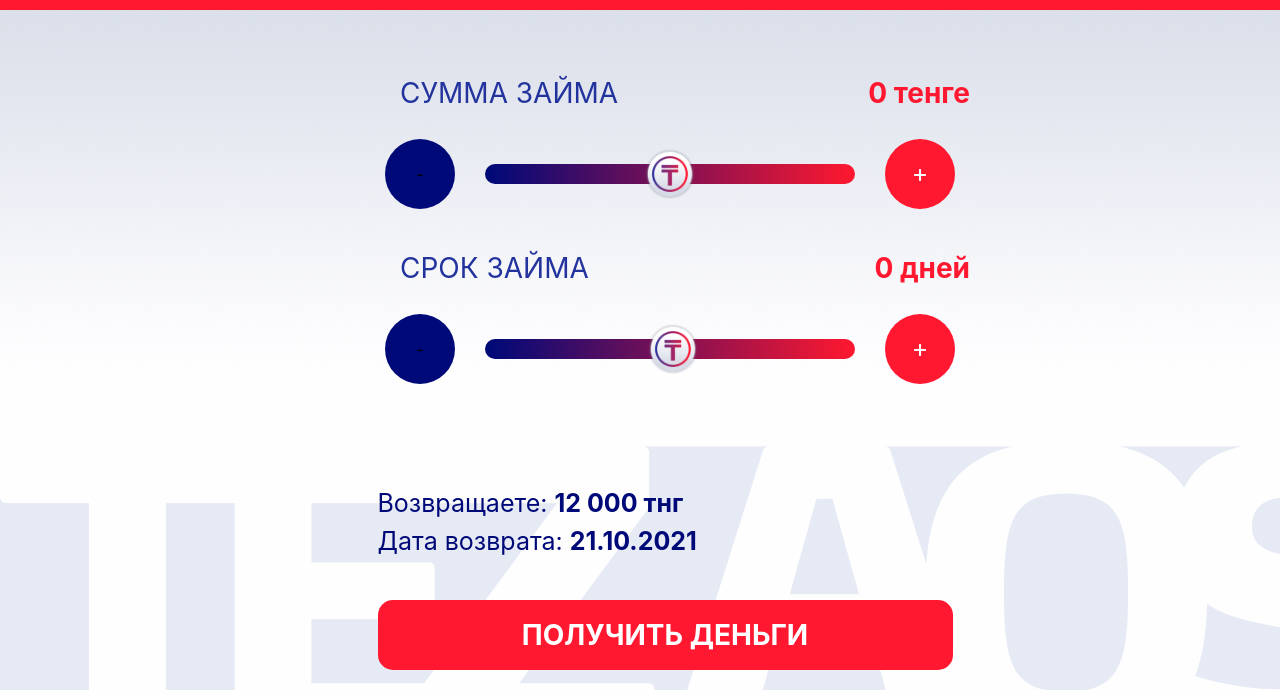
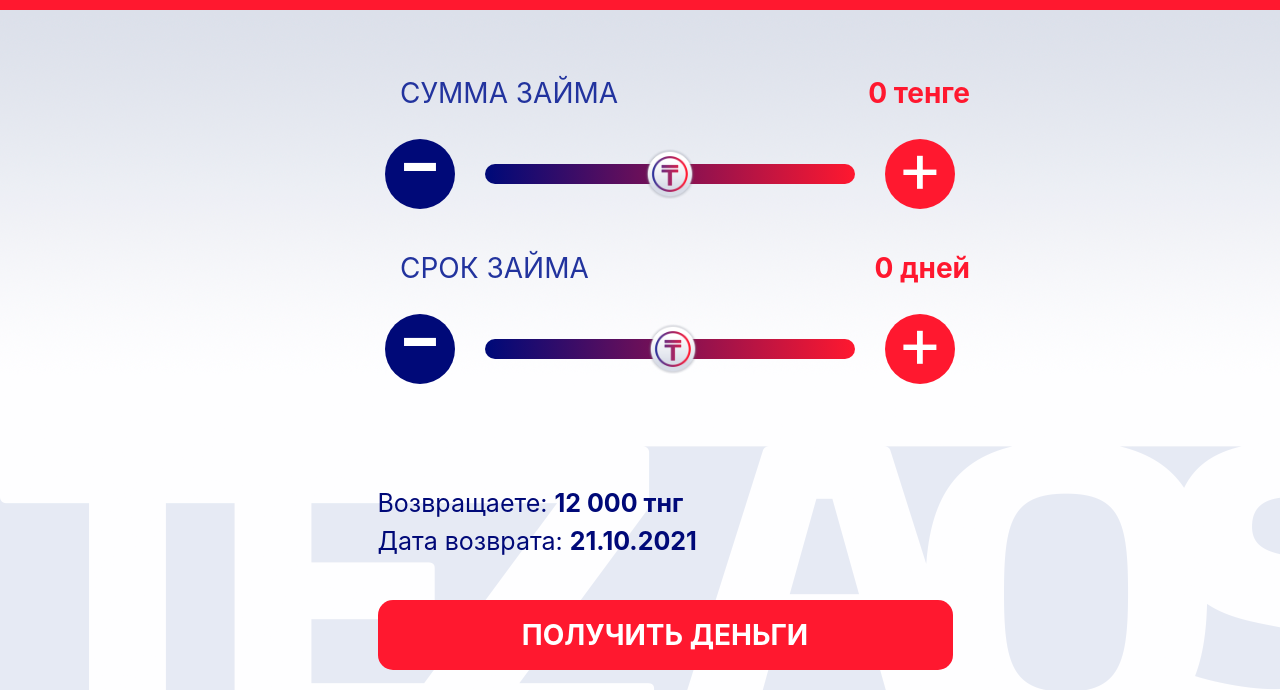
Before and after one commit to Livsnekad42/tezAqsha, a website: page index.html in a window 1280 px wide. Shown: the part 110-800 px from the top of the page. Drawn offline with nearby package versions, Linux system fonts and the light colour scheme.

Commit message:
common tiny edit (btn + -)

```diff
--- a/src/style.scss
+++ b/src/style.scss
@@ -76,11 +76,20 @@ main{
       // .condition-sliders__button-minus
 
       &__button-minus {
+        display: flex;
+        justify-content: center;
+        padding-top: 22px;
         width: 70px;
         height: 70px;
         border: none;
         border-radius: 50%;
         background-color: $btnBgColTwo;
+        color: white;
+        line-height: 1px;
+        font-size: 100px;
+        &:focus{
+          outline: none;
+        }
       }
 
       // .condition-sliders__input
@@ -112,13 +121,20 @@ main{
       // .condition-sliders__button-plus
 
       &__button-plus {
+        display: flex;
+        justify-content: center;
+        padding-top: 27px;
         width: 70px;
         height: 70px;
         border: none;
         border-radius: 50%;
         background-color: $bgCol;
         color: white;
-        font-size: 25px;
+        line-height: 1px;
+        font-size: 70px;
+        &:focus{
+          outline: none;
+        }
       }
   }
   .calculations {
```
Also changed, not shown: public/css/style.css.
